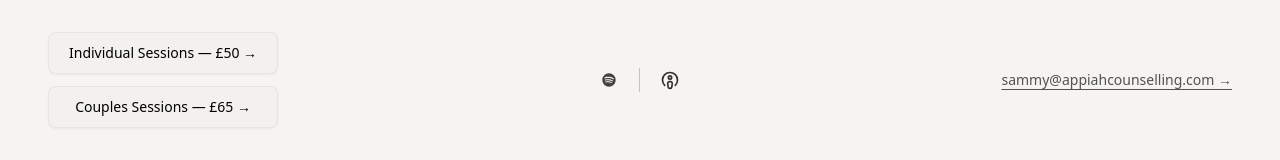
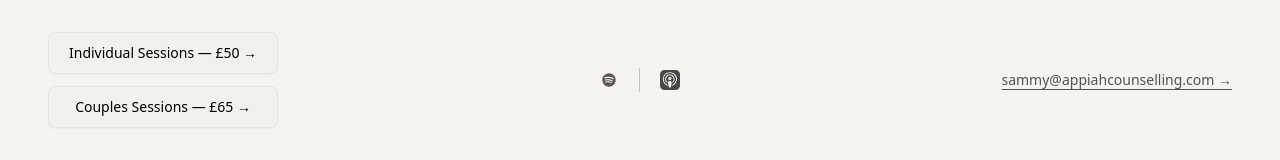
Before and after one commit to Sammyappiah/appiahcounselling, a Next.js app: page / in a window 1280 px wide. Shown: the part 717-877 px from the top of the page. Built offline with nearby package versions, Linux system fonts and the light colour scheme.

Commit message:
fix apple icon + final polish

```diff
--- a/app/page.tsx
+++ b/app/page.tsx
@@ -14,6 +14,7 @@ export default function Home() {
         {/* HERO */}
         <div className="relative w-full h-[460px] md:h-[560px] rounded-2xl overflow-hidden">
 
+          {/* IMAGE */}
           <Image
             src="/hero.jpg"
             alt="Therapy"
@@ -26,7 +27,7 @@ export default function Home() {
           {/* OVERLAY */}
           <div className="absolute inset-0 bg-gradient-to-r from-black/70 via-black/40 to-transparent" />
 
-          {/* LOGO */}
+          {/* LOGO (TOP RIGHT — STRONGER PRESENCE) */}
           <div className="absolute top-3 right-3 md:top-6 md:right-6">
             <img
               src="/logo.jpg"
@@ -35,7 +36,7 @@ export default function Home() {
             />
           </div>
 
-          {/* HEADLINE */}
+          {/* HEADLINE (LOWER + SMALLER + CLEANER) */}
           <div className="absolute left-6 md:left-16 bottom-14 md:bottom-10 max-w-[260px] md:max-w-[320px]">
             <h1 className="text-white/85 text-xs md:text-base leading-[1.5] font-serif tracking-[-0.01em]">
               Where things that should be fine get unpacked.
@@ -67,16 +68,28 @@ export default function Home() {
             </a>
           </div>
 
-          {/* ICONS */}
+          {/* ICONS (FIXED APPLE SVG) */}
           <div className="flex items-center justify-center gap-5">
-            <a href="https://open.spotify.com/show/2uDLEiwEVlGYZOmGLHI9Cr" target="_blank">
-              <img src="/spotify.svg" className="w-5 h-5 opacity-80 hover:opacity-100 transition" />
+            <a
+              href="https://open.spotify.com/show/2uDLEiwEVlGYZOmGLHI9Cr"
+              target="_blank"
+            >
+              <img
+                src="/spotify.svg"
+                className="w-5 h-5 opacity-70 hover:opacity-100 transition"
+              />
             </a>
 
             <div className="w-px h-6 bg-black/20" />
 
-            <a href="https://podcasts.apple.com/us/podcast/everyday-counselling/id1863535119" target="_blank">
-              <img src="/apple.svg" className="w-5 h-5 opacity-80 hover:opacity-100 transition" />
+            <a
+              href="https://podcasts.apple.com/us/podcast/everyday-counselling/id1863535119"
+              target="_blank"
+            >
+              <img
+                src="/apple.svg"
+                className="w-5 h-5 opacity-70 hover:opacity-100 transition"
+              />
             </a>
           </div>
 
```
Also changed, not shown: public/Apple.svg.
